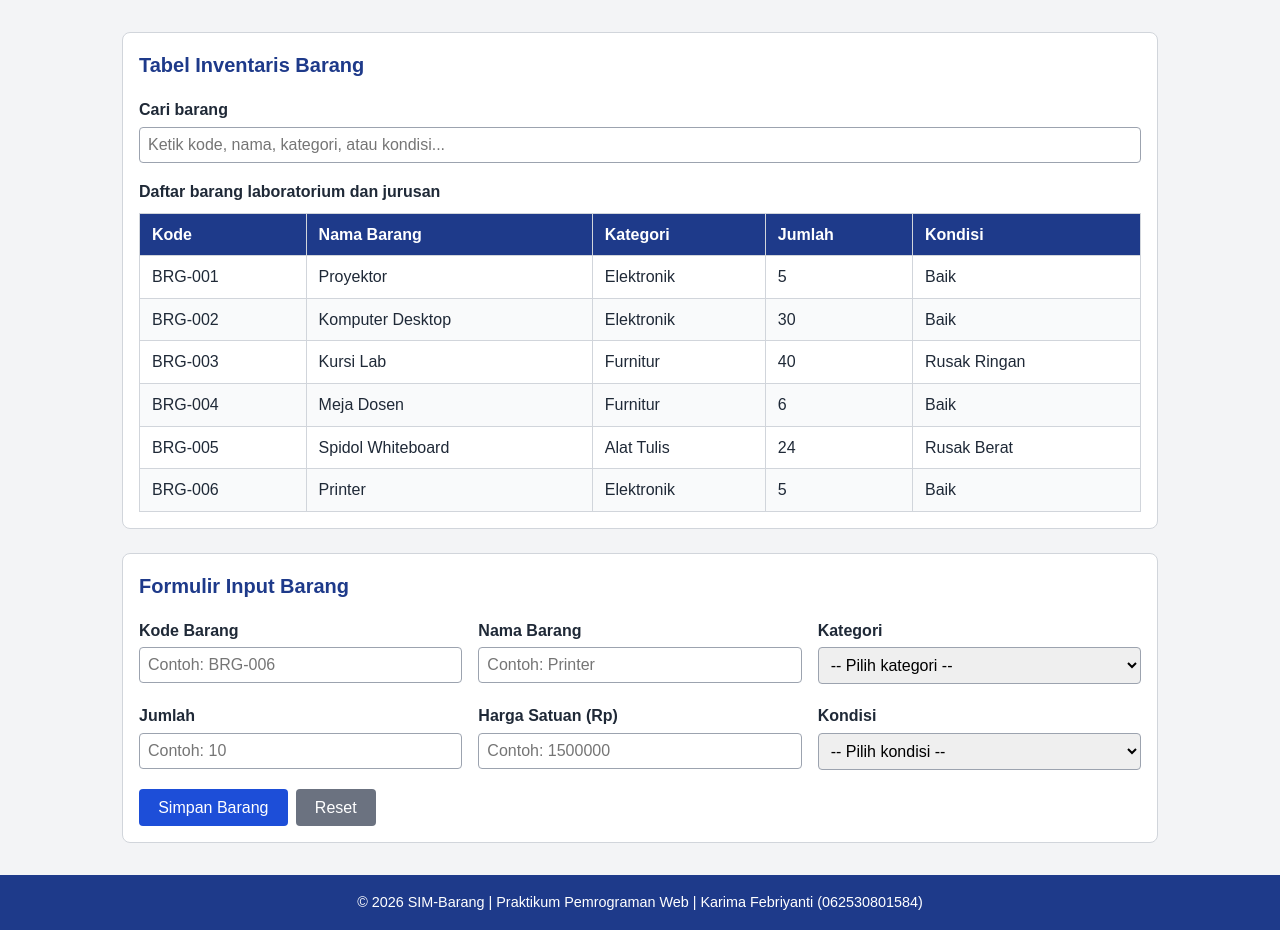
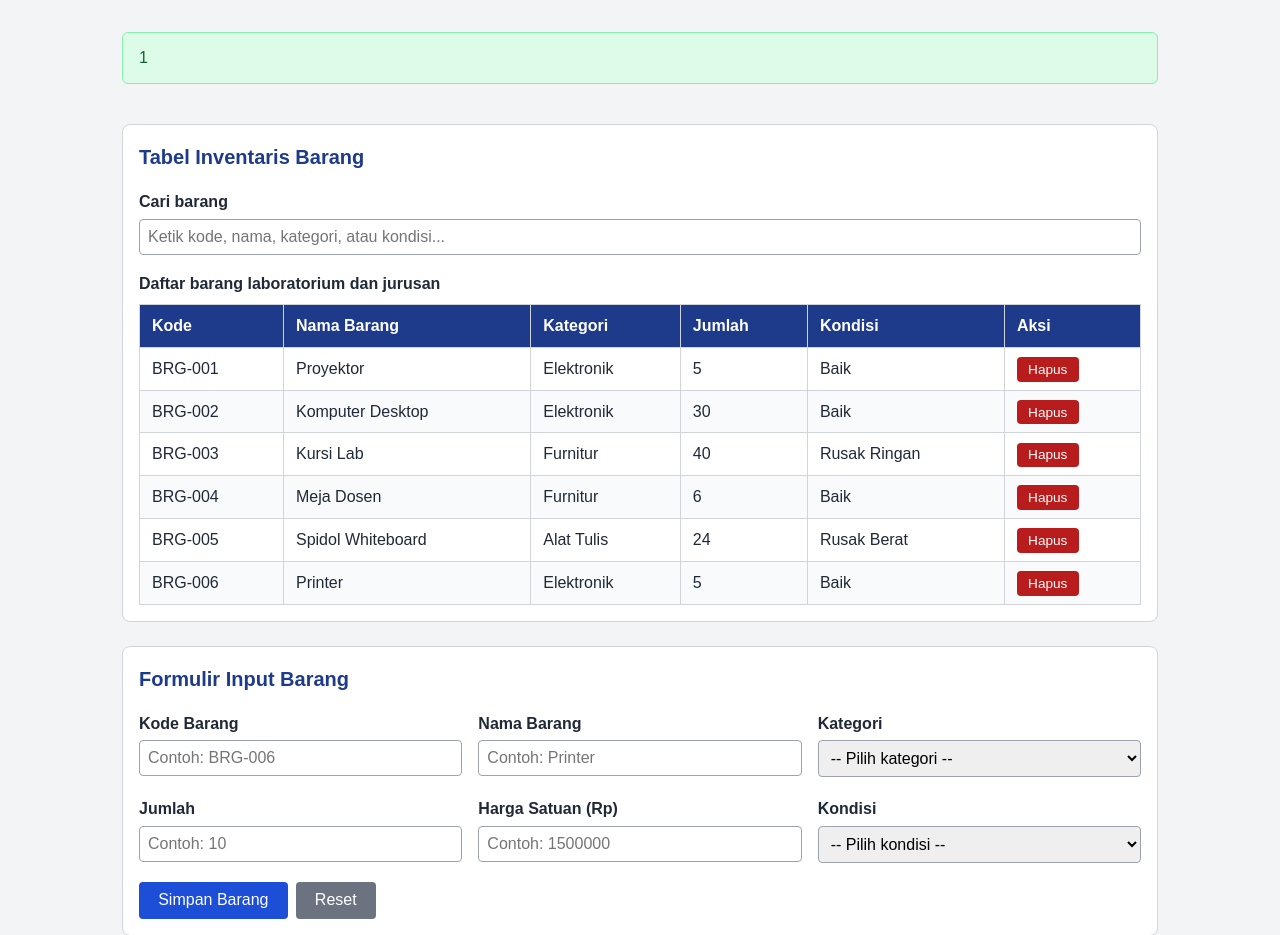
Before and after one commit to karimuyy/sim-barang-062530801584, a PHP site: page / in a window 1280 px wide. Shown: the part 174-1109 px from the top of the page. Run offline with PHP 8.4, Linux system fonts and the light colour scheme; the visitor is signed in with stand-in values (Sample User, id 1); data comes from the database, SQL or seed files in the repository.

Commit message:
menambahkan fitur hapus pada tabel

```diff
--- a/index.php
+++ b/index.php
@@ -10,8 +10,13 @@
 // Ringkasan input terakhir sudah tidak diperlukan setelah kembali ke halaman utama
 unset($_SESSION["ringkasan"]);
 
+// Pesan singkat (misalnya setelah menghapus), tampil sekali saja
+$pesan = $_SESSION["pesan"] ?? null;
+unset($_SESSION["pesan"]);
+
+// BARU: b.id ikut diambil, dipakai oleh tombol Hapus
 $stmt = $pdo->query(
-    "SELECT b.kode_barang, b.nama_barang, k.nama_kategori, b.jumlah, b.kondisi
+    "SELECT b.id, b.kode_barang, b.nama_barang, k.nama_kategori, b.jumlah, b.kondisi
      FROM barang b
      JOIN kategori k ON b.id_kategori = k.id
      ORDER BY b.id ASC"
@@ -45,6 +50,10 @@
 
   <main>
 
+    <?php if ($pesan): ?>
+      <p class="pesan-sukses"><?= htmlspecialchars($pesan) ?></p>
+    <?php endif; ?>
+
     <section id="inventaris">
       <h2>Tabel Inventaris Barang</h2>
 
@@ -63,6 +72,7 @@
               <th scope="col">Kategori</th>
               <th scope="col">Jumlah</th>
               <th scope="col">Kondisi</th>
+              <th scope="col">Aksi</th>
             </tr>
           </thead>
           <tbody>
@@ -73,6 +83,13 @@
                 <td><?= htmlspecialchars($barang["nama_kategori"]) ?></td>
                 <td><?= (int) $barang["jumlah"] ?></td>
                 <td><?= htmlspecialchars($barang["kondisi"]) ?></td>
+                <td>
+                  <form class="form-hapus" action="hapus.php" method="post"
+                        onsubmit="return confirm('Yakin ingin menghapus barang ini?');">
+                    <input type="hidden" name="id" value="<?= (int) $barang["id"] ?>">
+                    <button type="submit" class="btn-hapus">Hapus</button>
+                  </form>
+                </td>
               </tr>
             <?php endforeach; ?>
           </tbody>
--- a/style.css
+++ b/style.css
@@ -305,3 +305,17 @@
   font-weight: bold;
   color: #1e3a8a;
 }
+/* ===== TOMBOL HAPUS DI TABEL ===== */
+.form-hapus {
+  display: block;
+}
+
+.btn-hapus {
+  background-color: #b91c1c;
+  padding: 0.3rem 0.7rem;
+  font-size: 0.85rem;
+}
+
+.btn-hapus:hover {
+  background-color: #991b1b;
+}
```
Also changed, not shown: hapus.php (added, +33 -0 lines).
